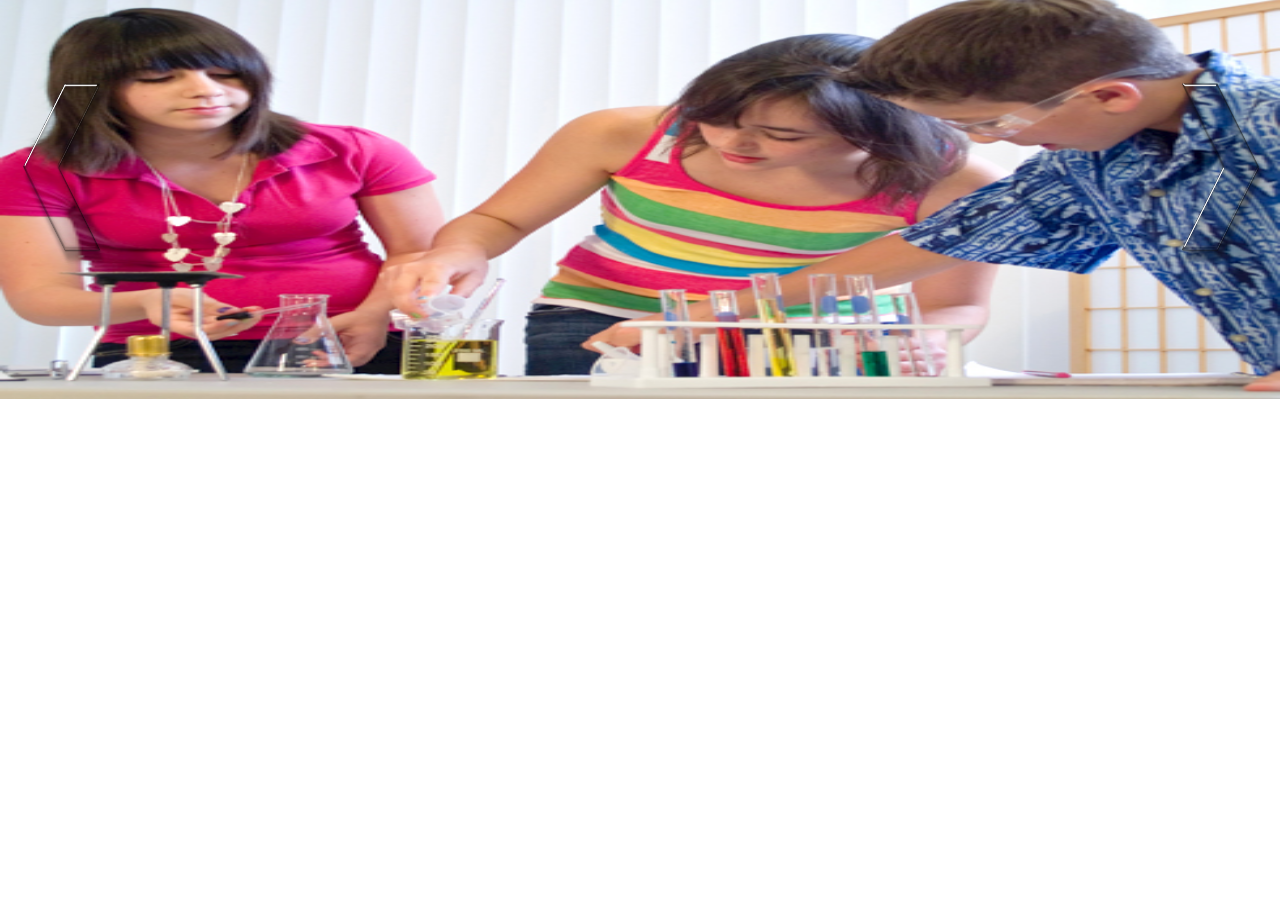
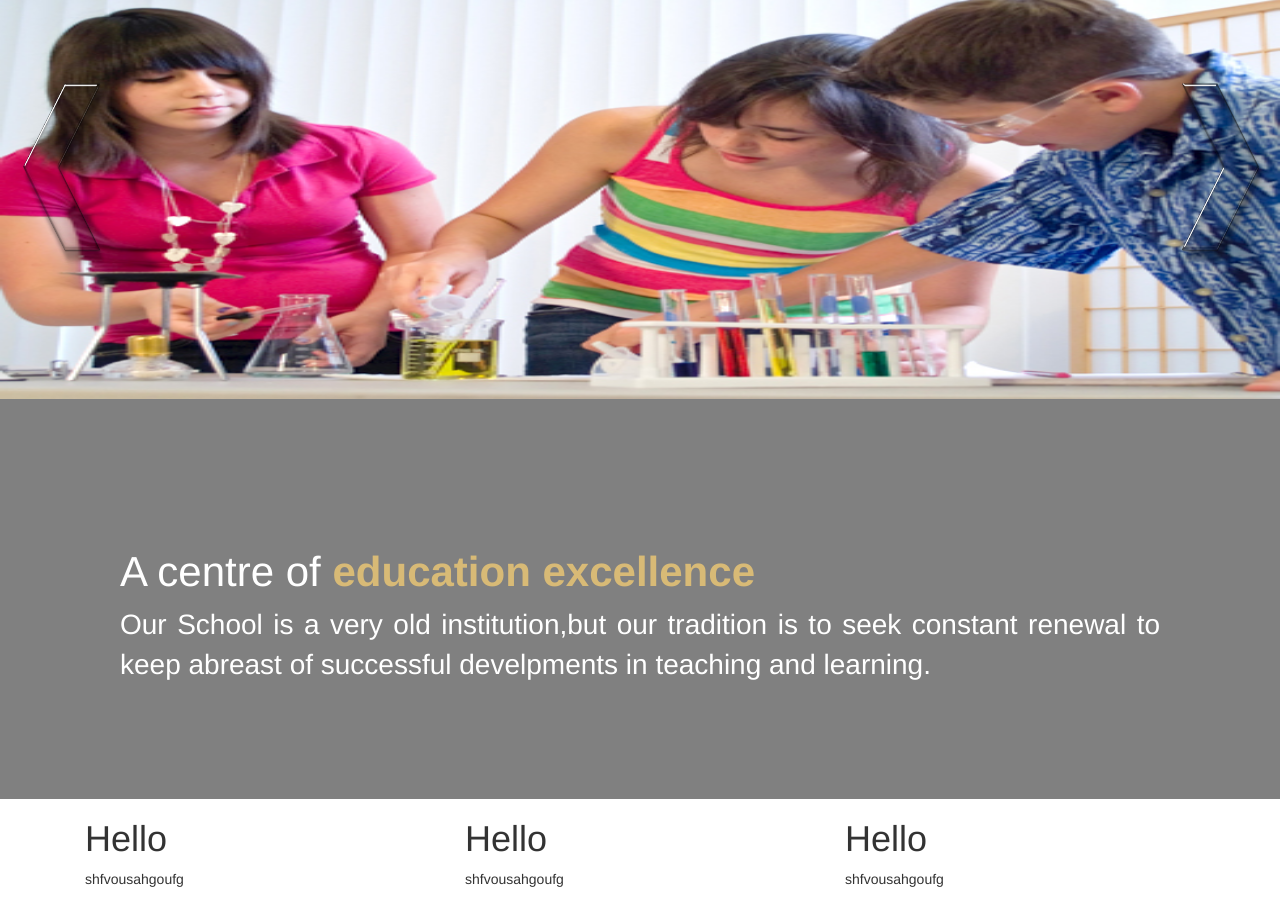
Before and after one commit to XeeshanAnsari/School_Management_php, a PHP site: page / in a window 1280 px wide. Shown: the part 53-952 px from the top of the page. Before the commit the page ends 452 px from the top, so only its background shows below. Run offline with PHP 8.4, Linux system fonts and the light colour scheme.

Commit message:
welcome tag  in index is completed

```diff
--- a/Index.html
+++ b/Index.html
@@ -9,7 +9,7 @@
     <script src="./js/bootstrap.min.js"></script>
      <script src="./js/new.js"></script>
 </head>
-<body    onload="slideA()">
+<body    onload="slideA();">
 
         <!--  NavBar is start here-->
      <div class="container-fuild">
@@ -33,12 +33,39 @@
      </div>
         <!-- Navbar is end here -->
          <!-- Image slider is start here -->
-      <div>
+      <div id="imgSlider">
          <img src="image/img1.jpg" alt="" id="img">
          <div class="left-btn" ><img src="image/left.png"  onclick="slider(-1);" alt="" class="left-arrow"></div>
          <div class="right-btn" ><img src="image/right.png" onclick="slider(1);" alt="" class="right-arrow"></div>
       </div>
     <!-- Image slider is end here -->
 
+    <div id="welcome">
+        <div class="welcomeTag">
+            <h1>A centre of <b>education excellence</b></h1>
+            <p>Our School is a very  old institution,but our tradition is to seek constant renewal to keep abreast of successful develpments in teaching and learning.</p>
+        </div>
+    </div>
+
+
+    <div>
+        <div class="container">
+            <div class="col-md-4 ">
+                <h1>Hello</h1>
+                <p>shfvousahgoufg</p>
+            </div>
+            <div class="col-md-4">
+                <h1>Hello</h1>
+                <p>shfvousahgoufg</p>
+            </div>
+            <div class="col-md-4">
+                <h1>Hello</h1>
+                <p>shfvousahgoufg</p>
+            </div>
+        </div>
+    </div>
+
+
+
 </body>
 </html>
--- a/css/style.css
+++ b/css/style.css
@@ -2,9 +2,16 @@ body{
     padding: 0px;
     margin: 0px;
     font-family: Arial, Helvetica, sans-serif;
+
 }
 
 /* image slider end here */
+#imgSlider{
+    height: 380px;
+    width: 100%;
+    margin: 0px;
+
+}
     #img{
             width: 100%;
             height: 400px;
@@ -33,6 +40,26 @@ body{
         }
 
 /* image slider end here */
+/* welcome tag */
+#welcome {
+    width: 100%;
+    height: 400px;
+    padding: 100px;
+    background-color: gray;
+}
+.welcomeTag {
+    font-size: 200%;
+    padding: 20px;
+    padding-top: 30px;
+    text-align: justify;
+    color: white;
+}
+.welcomeTag h1{
+    font-size: 150%;
+}
+.welcomeTag b{
+    color: #d8ba76 ;
+}
 /*  rigForm page working strat here   */
 .title-cover{
     width: 100%;
@@ -94,11 +121,10 @@ textarea{
 }
 /*  signUp page working end here   */
 #mainContainer{
-    background-color: lightslategray;
-    background-image: url(books.jpg);
-   margin-top: -20px;
-
-
+            height: 500px;
+            width: 100%;
+            background-color: gold;
+            background-image: url(3.jpg);
 }
 #center{
     padding: 120px 150px;
```
Also changed, not shown: books.jpg (deleted), image/background.jpg (added).
